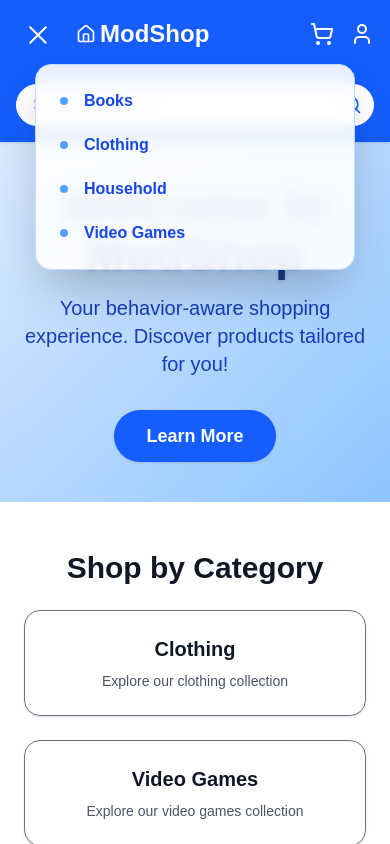
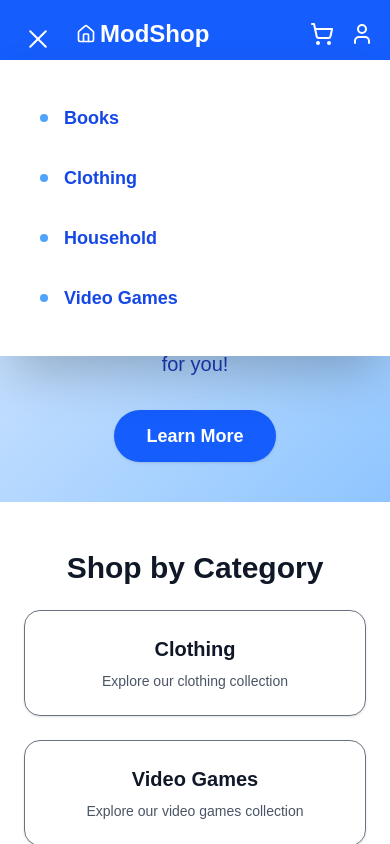
Before and after one commit to alemoraru/modshop, a Next.js app: page / in a window 390 px wide. Both pictures are taken after a click on the button "Open categories menu". Shown: the top 844 px of the page. Built offline with nearby package versions, Linux system fonts and the light colour scheme; a web font is replaced by a local one.

Commit message:
Slight improvements for navbar menu

```diff
--- a/src/app/globals.css
+++ b/src/app/globals.css
@@ -1,4 +1,5 @@
 @import "tailwindcss";
+
 @plugin "@tailwindcss/typography";
 
 :root {
@@ -16,6 +17,19 @@
             opacity: 1;
             transform: translateY(0);
         }
+    }
+    @keyframes navbar-slide-down {
+        0% {
+            opacity: 0;
+            transform: translateY(-40px);
+        }
+        100% {
+            opacity: 1;
+            transform: translateY(0);
+        }
+    }
+    .animate-navbar-slide-down {
+        animation: navbar-slide-down 0.3s cubic-bezier(0.4, 0, 0.2, 1);
     }
 }
 
--- a/src/components/Navbar.tsx
+++ b/src/components/Navbar.tsx
@@ -29,22 +29,31 @@ export default function Navbar() {
                 className="w-full bg-blue-600 shadow-md px-4 py-3 flex items-center justify-between flex-wrap gap-2 z-0">
                 {/* Left: Hamburger + Logo */}
                 <div className="flex items-center gap-2 overflow-x-auto whitespace-nowrap min-w-0">
-                    {/* Hamburger menu (mobile only) */}
+                    {/* Hamburger/X menu (mobile only) */}
                     <button
                         className={`mr-2 p-2 rounded-md focus:outline-none transition-colors duration-200 sm:hidden border-none shadow-none`}
                         onClick={() => setMenuOpen(v => !v)}
-                        aria-label="Open categories menu"
+                        aria-label={menuOpen ? 'Close menu' : 'Open categories menu'}
                         tabIndex={0}
                         type="button"
                     >
+                        {menuOpen ? (
+                            <span className="relative w-7 h-7 flex items-center justify-center">
+                                <span className="block absolute h-0.5 w-6 bg-white rounded rotate-45"
+                                      style={{top: '1.1rem'}}></span>
+                                <span className="block absolute h-0.5 w-6 bg-white rounded -rotate-45"
+                                      style={{top: '1.1rem'}}></span>
+                            </span>
+                        ) : (
                             <span className="relative w-7 h-7 flex flex-col items-center justify-center">
                                 <span
-                              className={`block absolute h-0.5 w-6 bg-white rounded transition-all duration-300 ease-in-out ${menuOpen ? 'rotate-45 top-3.5' : 'top-2'}`}></span>
+                                    className="block absolute h-0.5 w-6 bg-white rounded transition-all duration-300 ease-in-out top-2"></span>
                                 <span
-                              className={`block absolute h-0.5 w-6 bg-white rounded transition-all duration-300 ease-in-out ${menuOpen ? 'opacity-0' : 'top-3.5'}`}></span>
+                                    className="block absolute h-0.5 w-6 bg-white rounded transition-all duration-300 ease-in-out top-3.5"></span>
                                 <span
-                              className={`block absolute h-0.5 w-6 bg-white rounded transition-all duration-300 ease-in-out ${menuOpen ? '-rotate-45 top-3.5' : 'top-5'}`}></span>
+                                    className="block absolute h-0.5 w-6 bg-white rounded transition-all duration-300 ease-in-out top-5"></span>
                             </span>
+                        )}
                     </button>
                     <Link
                         href="/"
@@ -100,31 +109,35 @@ export default function Navbar() {
                 </div>
             </nav>
 
-            {/* Hamburger dropdown menu */}
+            {/* Hamburger dropdown menu (mobile drop-down from top, navbar stays visible, with slide-in effect) */}
             {menuOpen && (
+                <div className="fixed left-0 top-0 w-full z-50 sm:hidden">
+                    {/* Keep navbar visible, overlay menu below it */}
                     <div
-                    className="absolute left-2 right-2 top-16 mx-auto max-w-xs bg-white/90 backdrop-blur border border-blue-200 rounded-2xl shadow-2xl z-50 min-w-[180px] animate-slide-fade-in flex flex-col py-4 px-2 gap-1 transition-all duration-300"
+                        className="absolute left-0 top-[60px] w-full bg-white shadow-2xl flex flex-col py-8 px-6 gap-2 transition-transform duration-300 transform translate-y-0 animate-navbar-slide-down"
+                        style={{zIndex: 51}}
                     >
                         <Link href="/category/books"
-                          className="px-4 py-2 text-blue-700 font-semibold hover:bg-blue-100 hover:text-blue-900 rounded-lg transition-colors flex items-center gap-2"
+                              className="px-4 py-3 text-blue-700 font-semibold hover:bg-blue-100 hover:text-blue-900 rounded-lg transition-colors flex items-center gap-2 text-lg"
                               onClick={() => setMenuOpen(false)}>
                             <span className="inline-block w-2 h-2 rounded-full bg-blue-400 mr-2"/>Books
                         </Link>
                         <Link href="/category/clothing"
-                          className="px-4 py-2 text-blue-700 font-semibold hover:bg-blue-100 hover:text-blue-900 rounded-lg transition-colors flex items-center gap-2"
+                              className="px-4 py-3 text-blue-700 font-semibold hover:bg-blue-100 hover:text-blue-900 rounded-lg transition-colors flex items-center gap-2 text-lg"
                               onClick={() => setMenuOpen(false)}>
                             <span className="inline-block w-2 h-2 rounded-full bg-blue-400 mr-2"/>Clothing
                         </Link>
                         <Link href="/category/household"
-                          className="px-4 py-2 text-blue-700 font-semibold hover:bg-blue-100 hover:text-blue-900 rounded-lg transition-colors flex items-center gap-2"
+                              className="px-4 py-3 text-blue-700 font-semibold hover:bg-blue-100 hover:text-blue-900 rounded-lg transition-colors flex items-center gap-2 text-lg"
                               onClick={() => setMenuOpen(false)}>
                             <span className="inline-block w-2 h-2 rounded-full bg-blue-400 mr-2"/>Household
                         </Link>
                         <Link href="/category/video-games"
-                          className="px-4 py-2 text-blue-700 font-semibold hover:bg-blue-100 hover:text-blue-900 rounded-lg transition-colors flex items-center gap-2"
+                              className="px-4 py-3 text-blue-700 font-semibold hover:bg-blue-100 hover:text-blue-900 rounded-lg transition-colors flex items-center gap-2 text-lg"
                               onClick={() => setMenuOpen(false)}>
                             <span className="inline-block w-2 h-2 rounded-full bg-blue-400 mr-2"/>Video Games
                         </Link>
+                    </div>
                 </div>
             )}
 
```
Lines whose indentation alone changed are shown as unchanged.
